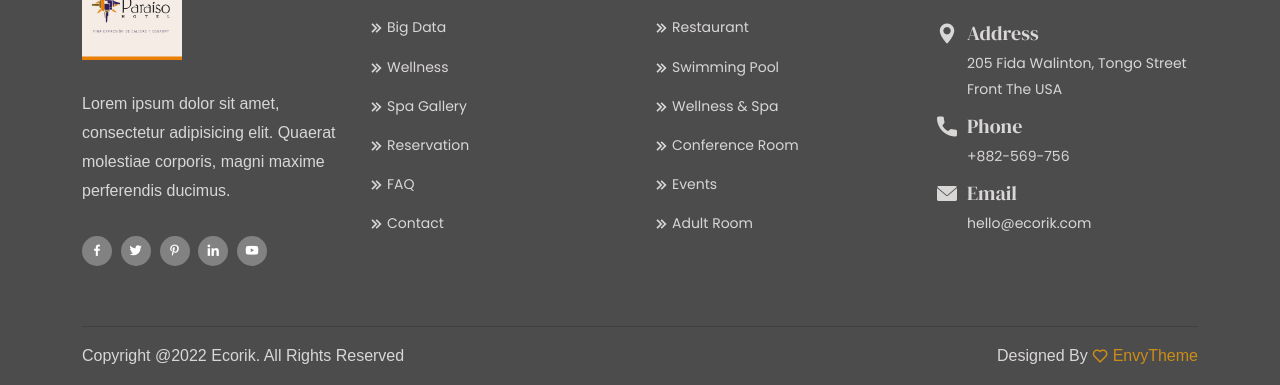
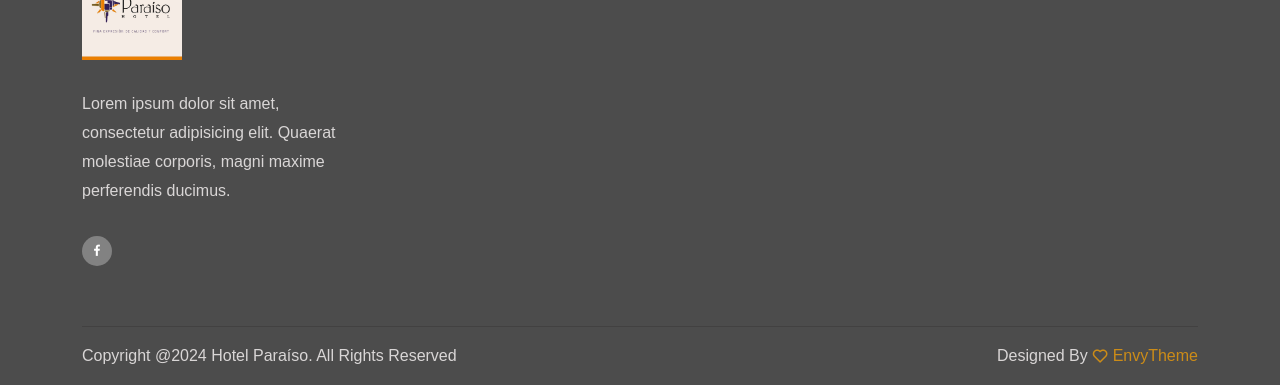
Before and after one commit to mattmosz/hotel, a PHP site: page /quinto/ in a window 1280 px wide. Shown: the part 4208-4593 px from the top of the page. Run offline with PHP 8.4, Linux system fonts and the light colour scheme; data comes from the database, SQL or seed files in the repository; style sheets or scripts are compiled from the project's sources; some libraries are stand-ins or nearby versions; some web fonts are replaced.

Commit message:
fix: correccion en footer principal

```diff
--- a/controllers/principal/Contacto.php
+++ b/controllers/principal/Contacto.php
@@ -10,7 +10,6 @@ class Contacto extends Controller{
         //OBTENER CONTACTOS
         $data['contactos'] = $this->model->listarContactos();
         $this->views->getView('principal/contacto/index', $data);
-
     }
 }
 
--- a/controllers/principal/Servicio.php
+++ b/controllers/principal/Servicio.php
@@ -10,7 +10,7 @@ class Servicio extends Controller{
         //OBTENER SERVICIOS
         $data['servicios'] = $this->model->listarServicios();
         $this->views->getView('principal/servicios/index', $data);
-
+        $this->views->getView('template/footer-principal', $data);
     }
 }
 
--- a/views/template/footer-principal.php
+++ b/views/template/footer-principal.php
@@ -13,140 +13,8 @@
                         <p>Lorem ipsum dolor sit amet, consectetur adipisicing elit. Quaerat molestiae corporis, magni maxime perferendis ducimus.</p>
                         <ul class="social-icon">
                             <li>
-                                <a href="#">
+                                <a href="https://www.facebook.com/hotelparaiso" target="_blank">
                                     <i class="bx bxl-facebook"></i>
-                                </a>
-                            </li>
-                            <li>
-                                <a href="#">
-                                    <i class="bx bxl-twitter"></i>
-                                </a>
-                            </li>
-                            <li>
-                                <a href="#">
-                                    <i class="bx bxl-pinterest-alt"></i>
-                                </a>
-                            </li>
-                            <li>
-                                <a href="#">
-                                    <i class="bx bxl-linkedin"></i>
-                                </a>
-                            </li>
-                            <li>
-                                <a href="#">
-                                    <i class="bx bxl-youtube"></i>
-                                </a>
-                            </li>
-                        </ul>
-                    </div>
-                </div>
-                <div class="col-lg-3 col-md-6">
-                    <div class="single-widget">
-                        <h3>Quick Links</h3>
-                        <ul>
-                            <li>
-                                <a href="#">
-                                    <i class="right-icon bx bx-chevrons-right"></i>
-                                    Big Data
-                                </a>
-                            </li>
-                            <li>
-                                <a href="#">
-                                    <i class="right-icon bx bx-chevrons-right"></i>
-                                    Wellness
-                                </a>
-                            </li>
-                            <li>
-                                <a href="#">
-                                    <i class="right-icon bx bx-chevrons-right"></i>
-                                    Spa Gallery
-                                </a>
-                            </li>
-                            <li>
-                                <a href="#">
-                                    <i class="right-icon bx bx-chevrons-right"></i>
-                                    Reservation
-                                </a>
-                            </li>
-                            <li>
-                                <a href="#">
-                                    <i class="right-icon bx bx-chevrons-right"></i>
-                                    FAQ
-                                </a>
-                            </li>
-                            <li>
-                                <a href="#">
-                                    <i class="right-icon bx bx-chevrons-right"></i>
-                                    Contact
-                                </a>
-                            </li>
-                        </ul>
-                    </div>
-                </div>
-                <div class="col-lg-3 col-md-6">
-                    <div class="single-widget">
-                        <h3>Services</h3>
-                        <ul>
-                            <li>
-                                <a href="#">
-                                    <i class="right-icon bx bx-chevrons-right"></i>
-                                    Restaurant
-                                </a>
-                            </li>
-                            <li>
-                                <a href="#">
-                                    <i class="right-icon bx bx-chevrons-right"></i>
-                                    Swimming Pool
-                                </a>
-                            </li>
-                            <li>
-                                <a href="#">
-                                    <i class="right-icon bx bx-chevrons-right"></i>
-                                    Wellness & Spa
-                                </a>
-                            </li>
-                            <li>
-                                <a href="#">
-                                    <i class="right-icon bx bx-chevrons-right"></i>
-                                    Conference Room
-                                </a>
-                            </li>
-                            <li>
-                                <a href="#">
-                                    <i class="right-icon bx bx-chevrons-right"></i>
-                                    Events
-                                </a>
-                            </li>
-                            <li>
-                                <a href="#">
-                                    <i class="right-icon bx bx-chevrons-right"></i>
-                                    Adult Room
-                                </a>
-                            </li>
-                        </ul>
-                    </div>
-                </div>
-                <div class="col-lg-3 col-md-6">
-                    <div class="single-widget">
-                        <h3>Contact Info</h3>
-                        <ul class="information">
-                            <li class="address">
-                                <i class="flaticon-maps-and-flags"></i>
-                                <span>Address</span>
-                                205 Fida Walinton, Tongo Street Front The USA
-                            </li>
-                            <li class="address">
-                                <i class="flaticon-call"></i>
-                                <span>Phone</span>
-                                <a href="tel:+882-569-756">
-                                    +882-569-756
-                                </a>
-                            </li>
-                            <li class="address">
-                                <i class="flaticon-envelope"></i>
-                                <span>Email</span>
-                                <a href="mailto:hello@ecorik.com">
-                                    hello@ecorik.com
                                 </a>
                             </li>
                         </ul>
@@ -158,7 +26,7 @@
             <div class="row align-items-center">
                 <div class="col-lg-6">
                     <div class="copy-right">
-                        <p>Copyright @2022 <a href="<?php echo RUTA_PRINCIPAL; ?>">Ecorik</a>. All Rights Reserved</p>
+                        <p>Copyright @<?php echo date('Y') ?> <a href="<?php echo RUTA_PRINCIPAL; ?>">Hotel Paraíso</a>. All Rights Reserved</p>
                     </div>
                 </div>
                 <div class="col-lg-6">
```
